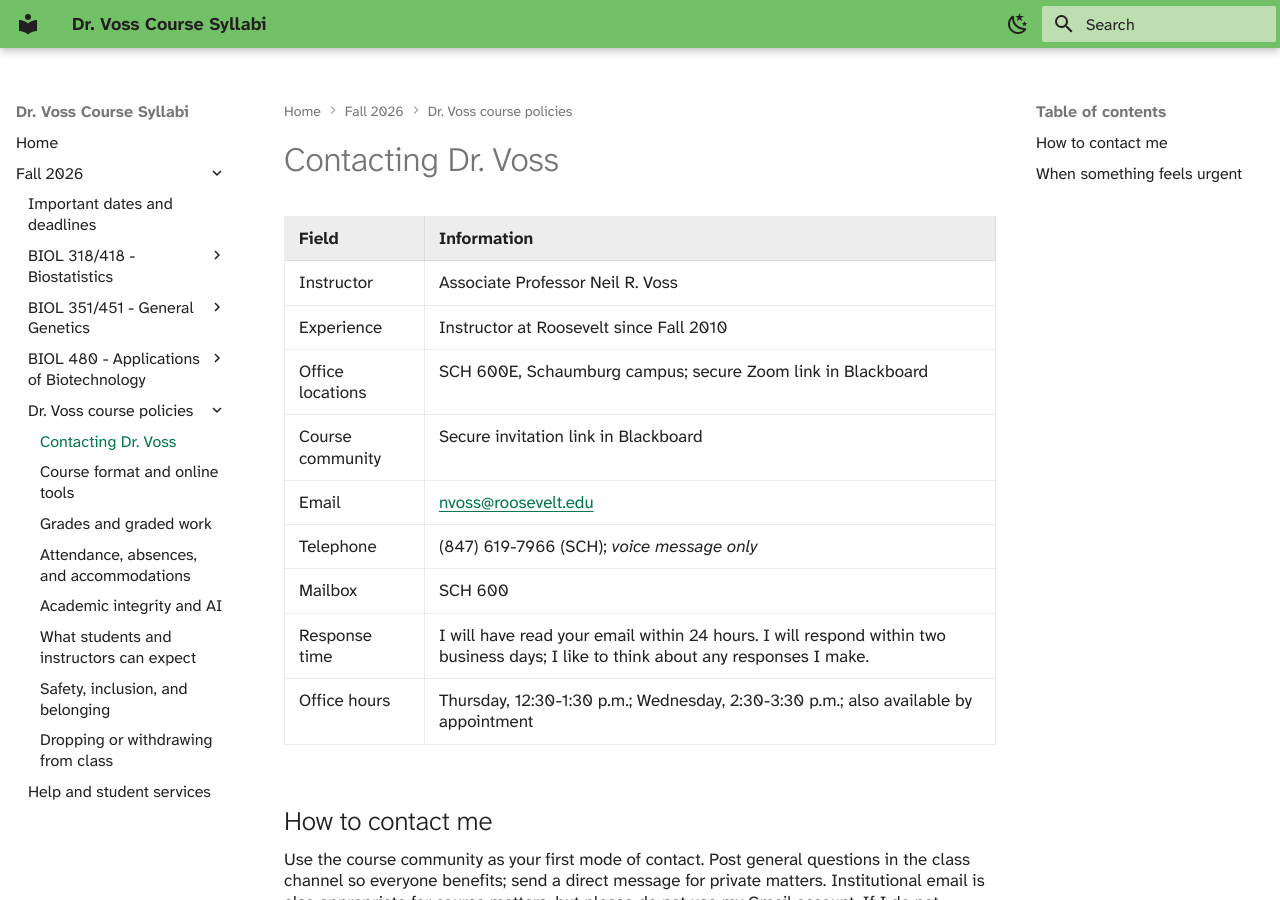
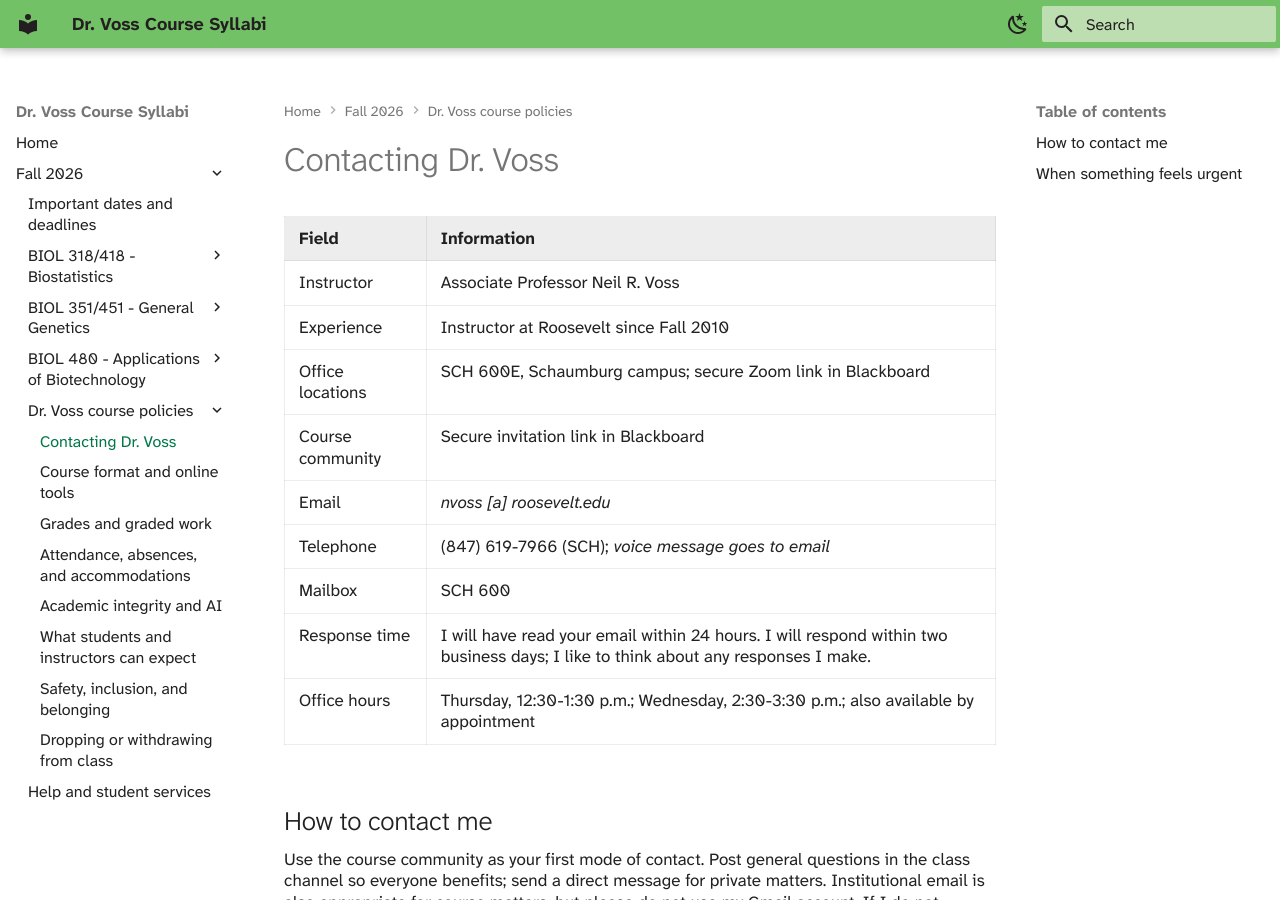
Before and after one commit to vosslab/syllabus, an MkDocs documentation site: the page built from site_docs/fall_2026/shared/INSTRUCTOR_INFORMATION.md, in a window 1280 px wide and 900 px high. Built offline with MkDocs 1.6.1 and Material for MkDocs 9.7.7, drawn with Linux system fonts in a browser that asks for light colours.

Commit message:
obfuscate email

```diff
--- a/site_docs/fall_2026/shared/fragments/INSTRUCTOR_CONTACT_DETAILS.md
+++ b/site_docs/fall_2026/shared/fragments/INSTRUCTOR_CONTACT_DETAILS.md
@@ -4,8 +4,8 @@
 | Experience | Instructor at Roosevelt since Fall 2010 |
 | Office locations | SCH 600E, Schaumburg campus; secure Zoom link in Blackboard |
 | Course community | Secure invitation link in Blackboard |
-| Email | [nvoss@roosevelt.edu](mailto:nvoss@roosevelt.edu) |
-| Telephone | (847) 619-7966 (SCH); *voice message only* |
+| Email | *nvoss [a] roosevelt.edu* |
+| Telephone | (847) 619-7966 (SCH); *voice message goes to email* |
 | Mailbox | SCH 600 |
 | Response time | I will have read your email within 24 hours. I will respond within two business days; I like to think about any responses I make. |
 | Office hours | Thursday, 12:30-1:30 p.m.; Wednesday, 2:30-3:30 p.m.; also available by appointment |
```
